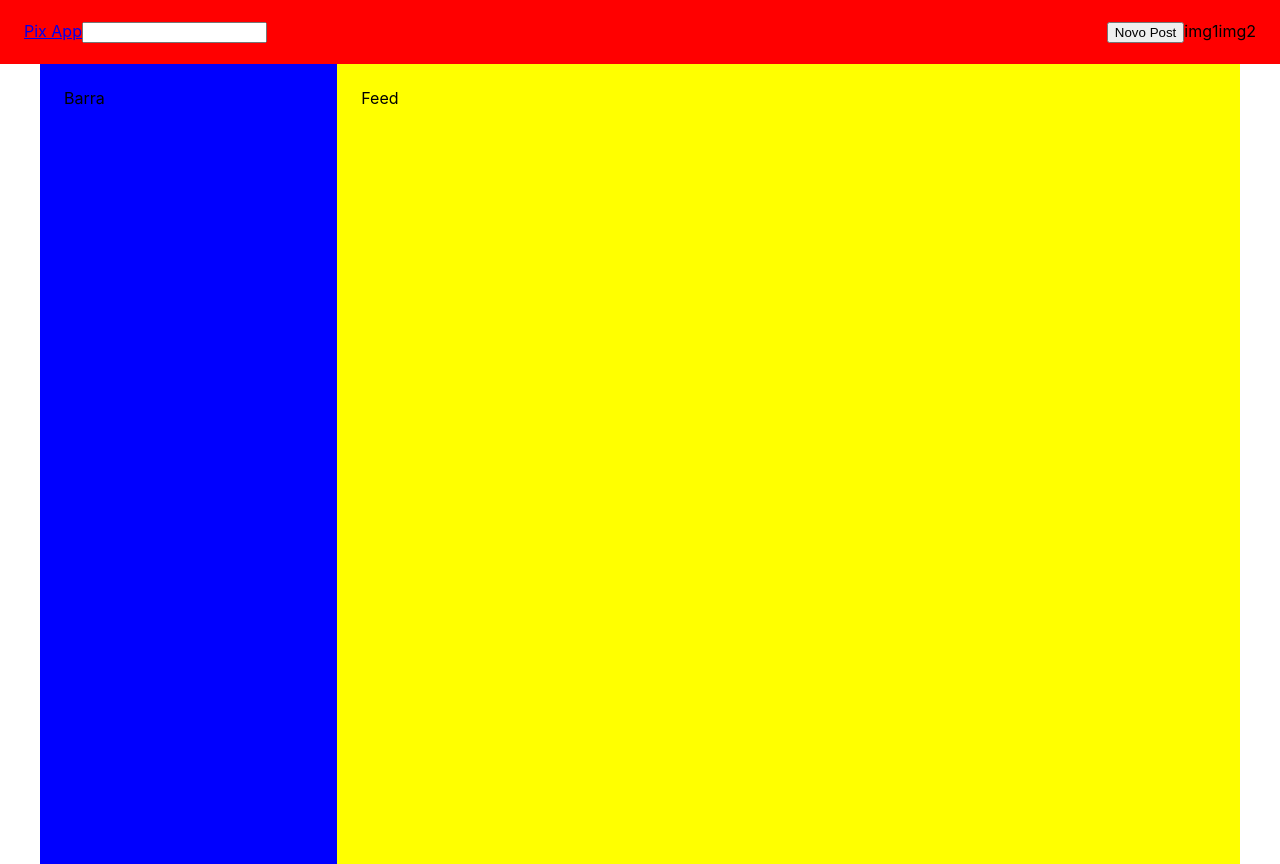
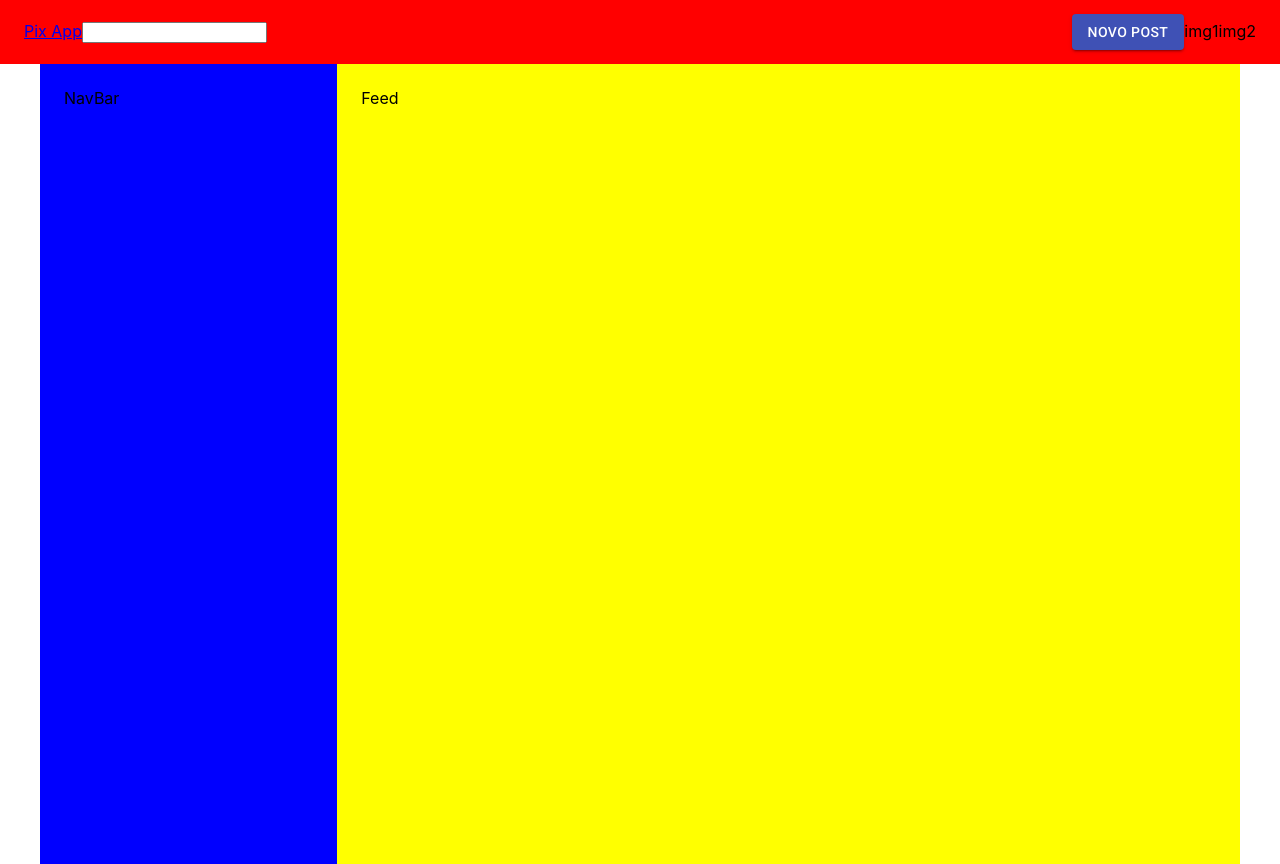
Before and after one commit to andreolllem/conecta-dev, a React (Create React App) app: page / in a window 1280 px wide. Built offline with nearby package versions, Linux system fonts and the light colour scheme.

Commit message:
Add material-ui

```diff
--- a/package.json
+++ b/package.json
@@ -3,6 +3,7 @@
   "version": "0.1.0",
   "private": true,
   "dependencies": {
+    "@material-ui/core": "^4.11.0",
     "@testing-library/jest-dom": "^4.2.4",
     "@testing-library/react": "^9.3.2",
     "@testing-library/user-event": "^7.1.2",
--- a/public/index.html
+++ b/public/index.html
@@ -14,6 +14,10 @@
       manifest.json provides metadata used when your web app is installed on a
       user's mobile device or desktop. See https://developers.google.com/web/fundamentals/web-app-manifest/
     -->
+        <link
+            rel="stylesheet"
+            href="https://fonts.googleapis.com/css?family=Roboto:300,400,500,700&display=swap"
+        />
         <link rel="manifest" href="%PUBLIC_URL%/manifest.json" />
         <!--
       Notice the use of %PUBLIC_URL% in the tags above.
@@ -38,6 +42,5 @@
 
       To begin the development, run `npm start` or `yarn start`.
       To create a production bundle, use `npm run build` or `yarn build`.
-    -->
-  </body>
+    --></body>
 </html>
--- /dev/null
+++ b/src/pages/Home/components/Header.js
@@ -0,0 +1,27 @@
+import React from "react";
+import { Button } from "@material-ui/core";
+import "../style.css";
+
+function header() {
+    return (
+        <div>
+            <header className="header">
+                <div className="toobar">
+                    <div>
+                        <a href="/">Pix App</a>
+                        <input type="text"></input>
+                    </div>
+                    <div>
+                        <Button variant="contained" color="primary">
+                            Novo Post
+                        </Button>
+                        <span>img1</span>
+                        <span>img2</span>
+                    </div>
+                </div>
+            </header>
+        </div>
+    );
+}
+
+export default header;
--- a/src/pages/Home/index.js
+++ b/src/pages/Home/index.js
@@ -1,25 +1,13 @@
 import React from "react";
 import "./style.css";
-
+import Header from "./components/Header";
 function Home() {
     return (
         <div>
-            <header className="header">
-                <div className="toobar">
-                    <div>
-                        <a href="/">Pix App</a>
-                        <input type="text"></input>
-                    </div>
-                    <div>
-                        <button>Novo Post</button>
-                        <span>img1</span>
-                        <span>img2</span>
-                    </div>
-                </div>
-            </header>
+            <Header />
             <div className="toobar"></div>
             <main className="main">
-                <div className="navbar">Barra</div>
+                <div className="navbar">NavBar</div>
                 <div className="feed">Feed</div>
             </main>
         </div>
```
Also changed, not shown: 2 other files (tests, documents, lock files or other folders). Lines whose indentation alone changed are shown as unchanged.
